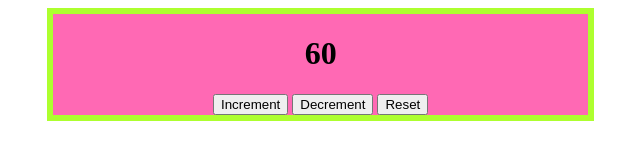
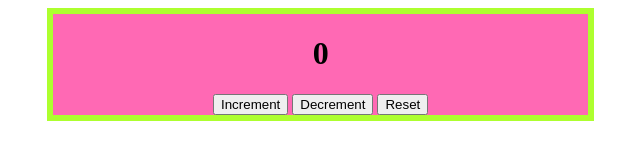
Before and after one commit to aneesh072/Counter-App, a plain HTML site: page index.html in a window 1280 px wide. Shown: the full height of the page, 593-1233 px from the left. Drawn offline with Linux system fonts and the light colour scheme.

Commit message:
complete

```diff
--- a/index.html
+++ b/index.html
@@ -10,7 +10,7 @@
 <body>
     <div class="container">
 <div class="cNumber">
-    <h1 id="mainNumber">60</h1>
+    <h1 id="mainNumber">0</h1>
 </div>
 
 <button type="button" id="increment" >Increment</button>
```
